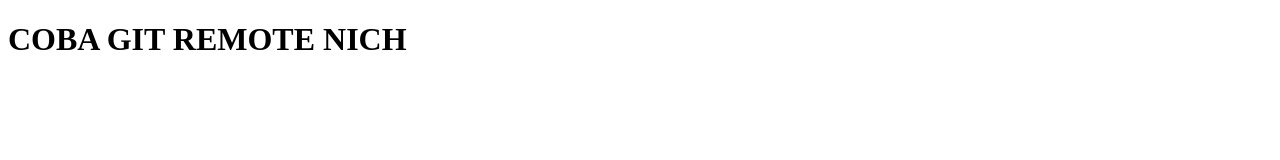
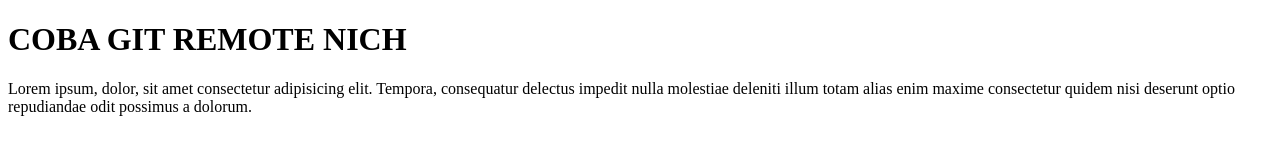
Before and after one commit to adhejisdjdw/repo-git-remote, a plain HTML site: page index.html in a window 1280 px wide. Drawn offline with Linux system fonts and the light colour scheme.

Commit message:
menambahkan paragraf pada index.html

```diff
--- a/index.html
+++ b/index.html
@@ -8,6 +8,7 @@
 <body>
 
 	<h1>COBA GIT REMOTE NICH</h1>
+	<p>Lorem ipsum, dolor, sit amet consectetur adipisicing elit. Tempora, consequatur delectus impedit nulla molestiae deleniti illum totam alias enim maxime consectetur quidem nisi deserunt optio repudiandae odit possimus a dolorum.</p>
 
 </body>
 </html>
```
